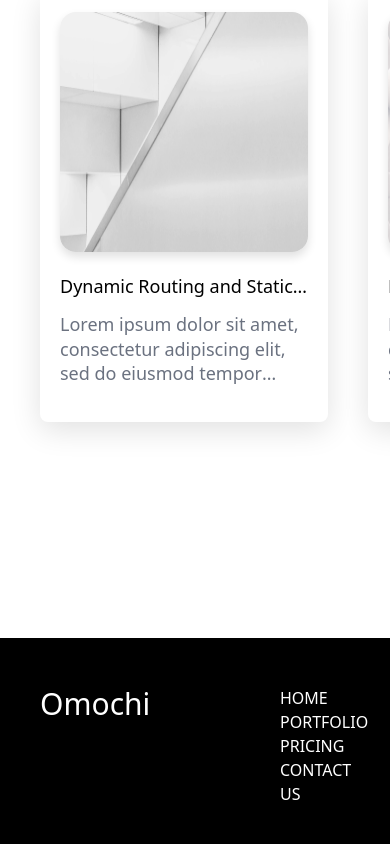
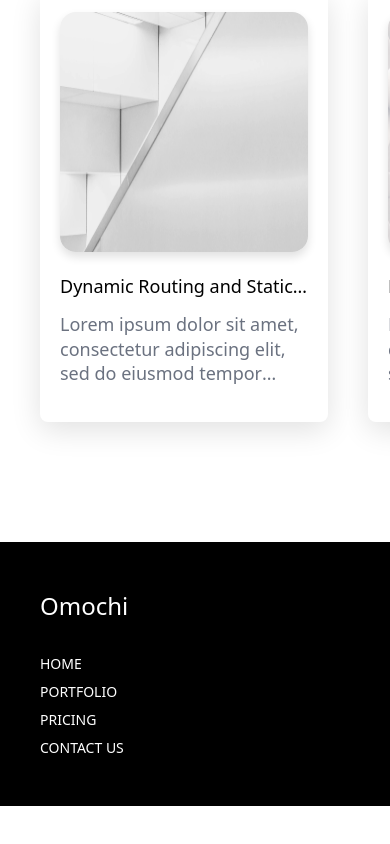
Before and after one commit to daiti0113/omochi-hp, a Next.js app: page / in a window 390 px wide. Shown: the part 1671-2515 px from the top of the page. After the commit the page ends 2477 px from the top, so only its background shows below. Built offline with nearby package versions, Linux system fonts and the light colour scheme.

Commit message:
Footerのレスポンシブ対応

```diff
--- a/components/organisms/Footer.tsx
+++ b/components/organisms/Footer.tsx
@@ -2,18 +2,18 @@ import Link from 'next/link'
 
 export const Footer = () => {
   return (
-    <footer className="bg-black mt-32 px-10 md:px-20 lg:px-48 py-12">
-      <div className="flex">
-        <div className="flex-none w-60">
-          <Link href="/" className="text-white hover:text-gray-300 text-3xl lg:text-[2.5rem] lg:text-left h-fit w-fit">
+    <footer className="bg-black mt-8 md:mt-32 px-10 md:px-20 lg:px-48 py-12">
+      <div className="sm:flex">
+        <div className="flex-none mr-10 sm:w-60">
+          <Link href="/" className="text-white hover:text-gray-300 text-2xl sm:text-3xl lg:text-[2.5rem] lg:text-left h-fit w-fit">
             Omochi
           </Link>
         </div>
-        <div className="flex-1 flex flex-col">
-          <Link href="/" className="text-white hover:text-gray-500 transition duration-100 w-fit">HOME</Link>
-          <Link href="/portfolio" className="text-white hover:text-gray-500 transition duration-100 w-fit">PORTFOLIO</Link>
-          <Link href="/pricing" className="text-white hover:text-gray-500 transition duration-100 w-fit">PRICING</Link>
-          <Link href="/contact-us" className="text-white hover:text-gray-500 transition duration-100 w-fit">CONTACT US</Link>
+        <div className="flex-1 flex flex-col gap-y-2 mt-8 sm:mt-0">
+          <Link href="/" className="text-white hover:text-gray-500 text-sm transition duration-100 w-fit">HOME</Link>
+          <Link href="/portfolio" className="text-white hover:text-gray-500 text-sm transition duration-100 w-fit">PORTFOLIO</Link>
+          <Link href="/pricing" className="text-white hover:text-gray-500 text-sm transition duration-100 w-fit">PRICING</Link>
+          <Link href="/contact-us" className="text-white hover:text-gray-500 text-sm transition duration-100 w-fit">CONTACT US</Link>
         </div>
       </div>
     </footer>
```
